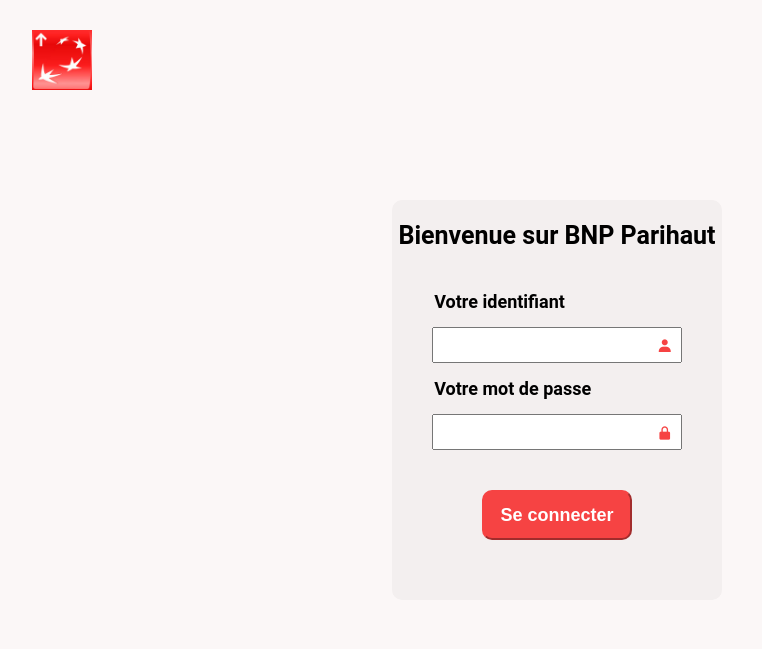
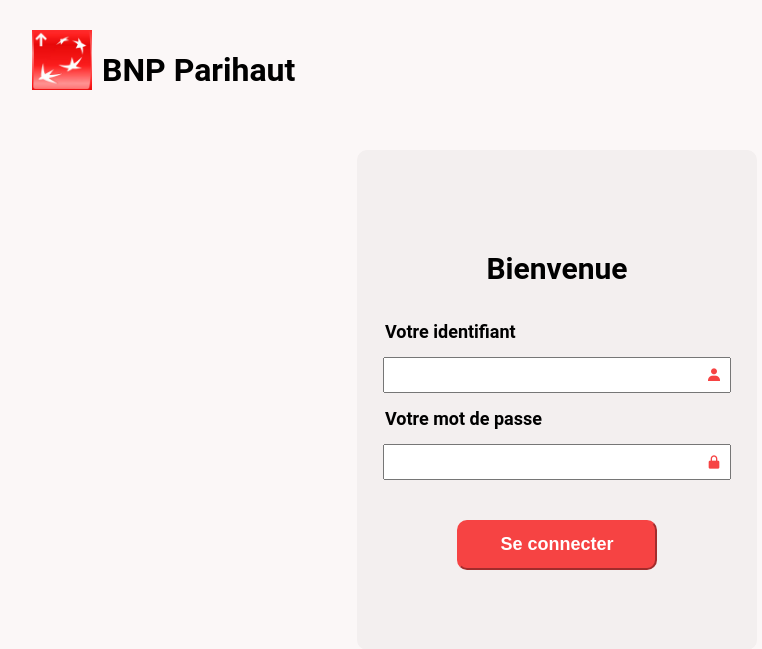
Before and after one commit to VincentGonnet/BNP-Parihaut, a PHP site: page / in a window 1280 px wide. Shown: the top 649 px of the page, without its empty margins (83-845 px from the left). Run offline with PHP 8.4, Linux system fonts and the light colour scheme.

Commit message:
feat: minor changes PNP or BNB

```diff
--- a/src/style.css
+++ b/src/style.css
@@ -83,30 +83,29 @@
 #loginForm {
     border-radius: 10px;
     background-color: var(--secondary-background-color);
-    height: 400px;
+    min-height: 500px;
+    min-width: 400px;
+
+    display: flex;
+    flex-direction: column;
+    justify-content: center;
 }
 
 #loginForm h2 {
     position: relative;
-    font-size: 25px;
+    font-size: 30px;
     text-align: center;
     width: 100%;
+    margin: 20px 0px;
 }
 
-#loginForm fieldset {
-    border: none;
-    border-radius: 10px;
-    display: flex;
-    flex-direction: column;
-}
-
-#loginForm fieldset .inputBox input {
-    width: 80%;
+#loginForm .inputBox input {
+    width: 85%;
     height: 30px;
     font-size: large;
 }
 
-#loginForm fieldset .inputBox {
+#loginForm .inputBox {
     position: relative;
     display: flex;
     justify-content: center;
@@ -147,7 +146,14 @@
     top: 30px;
     left: 115px;
     width: 100%;
+    display: flex;
+    flex-direction: row;
+    align-items: flex-start;
 }
+.logo h1 {
+    margin-left: 10px;
+}
+
 img {
     height: 60px;
     width: 60px;
--- a/src/view/login-page.php
+++ b/src/view/login-page.php
@@ -13,10 +13,10 @@
     <body id="loginBody">
         <div class="logo">
                 <img src="bnp_parihaut.jpg" alt="bnplogo" />
+                <h1>BNP Parihaut</h1>
         </div>
         <form id="loginForm" action="<?php echo $_SERVER['PHP_SELF']; ?>" method="post">
-            <h2>&nbsp;Bienvenue sur BNP Parihaut&nbsp;</h2>
-            <fieldset>
+            <h2>Bienvenue</h2>
 
             <label>Votre identifiant  </label>
             <div class="inputBox">
@@ -33,8 +33,6 @@
             <div class="center">
                 <input type="submit" value="Se connecter" name="connection" />
             </div>
-
-            </fieldset>
         </form>
     </body>
 </html>
```
Lines whose indentation alone changed are shown as unchanged.
